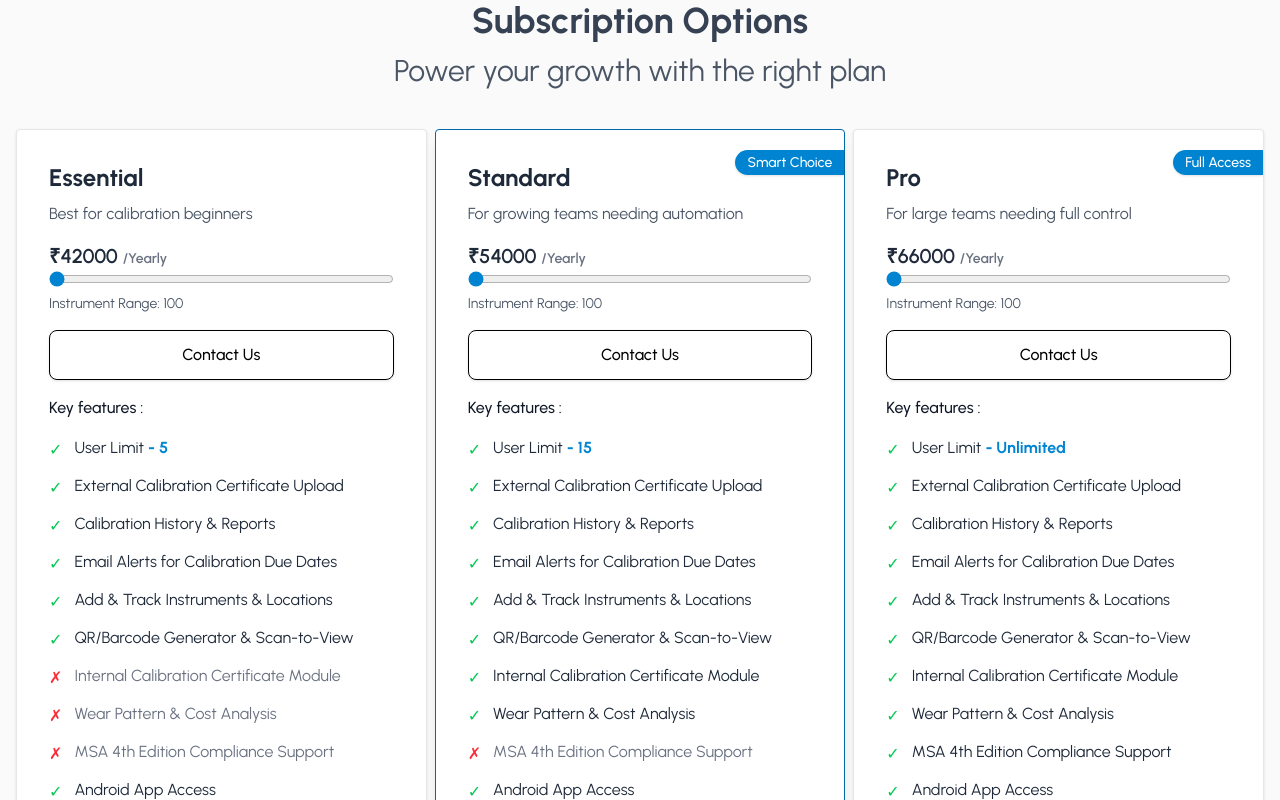
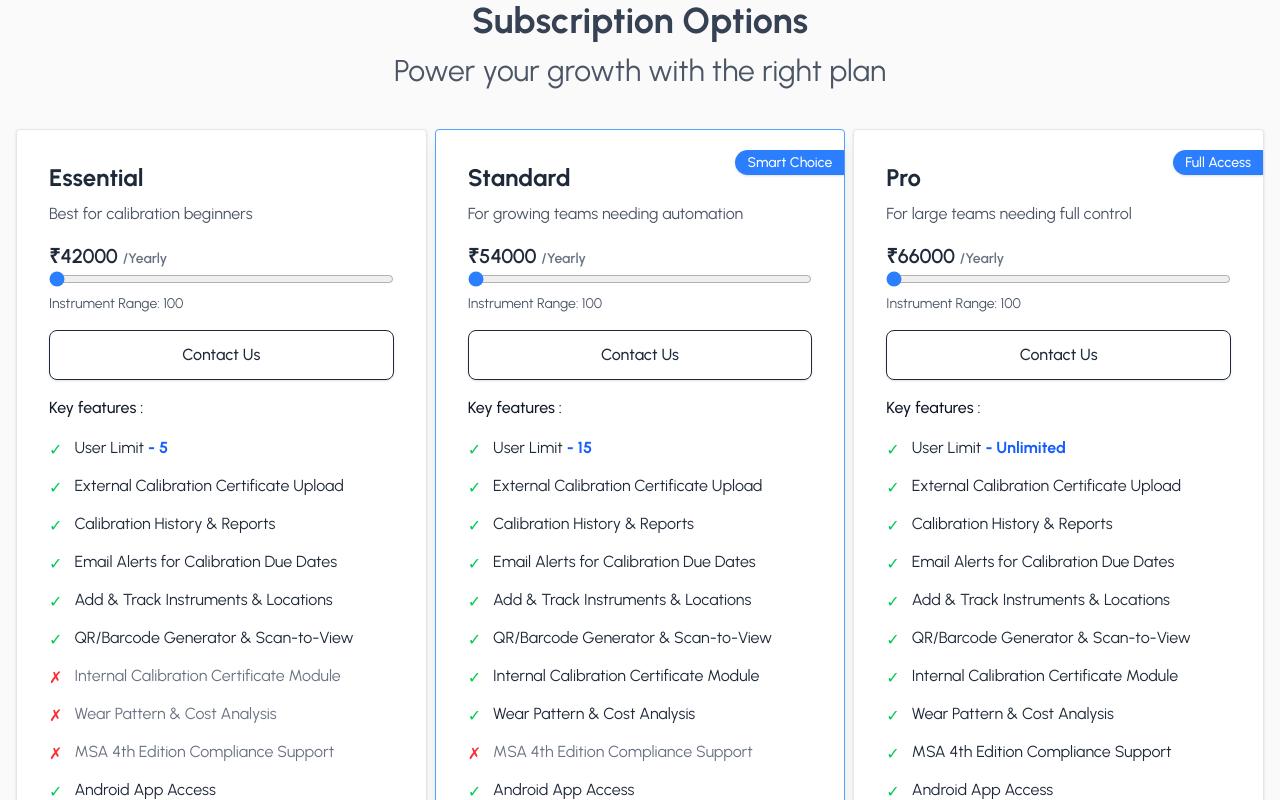
Before and after one commit to Temp445/ppap_next, a Next.js app in the folder frontend/: page / in a window 1280 px wide. Shown: the part 4620-5420 px from the top of the page. Built offline with nearby package versions, Linux system fonts and the light colour scheme; no server answers.

Commit message:
new commit

```diff
--- a/frontend/src/components/PricingTable.tsx
+++ b/frontend/src/components/PricingTable.tsx
@@ -53,7 +53,7 @@ const PricingTable: React.FC = () => {
       desc: 'Best for calibration beginners',
       buttonText: 'Contact Us',
       buttonlink: '#contact',
-      buttonClass: 'bg-none border text-black hover:bg-sky-600 hover:text-white',
+      buttonClass: 'bg-none border text-gray-800 hover:bg-blue-600 hover:text-white',
       highlighted: false,
       tag: '',
     },
@@ -62,7 +62,7 @@ const PricingTable: React.FC = () => {
       desc: 'For growing teams needing automation',
       buttonText: 'Contact Us',
       buttonlink: '#contact',
-      buttonClass: 'bg-none border text-black hover:bg-sky-600 hover:text-white',
+      buttonClass: 'bg-none border text-gray-800 hover:bg-blue-600 hover:text-white',
       highlighted: true,
       tag: 'Smart Choice',
     },
@@ -71,7 +71,7 @@ const PricingTable: React.FC = () => {
       desc: 'For large teams needing full control',
       buttonText: 'Contact Us',
       buttonlink: '#contact',
-      buttonClass: 'bg-none border text-black hover:bg-sky-600 hover:text-white',
+      buttonClass: 'bg-none border text-gray-800 hover:bg-blue-600 hover:text-white',
       highlighted: false,
       tag: 'Full Access',
     },
@@ -110,7 +110,7 @@ const PricingTable: React.FC = () => {
           </div>
           <span className={isAvailable ? 'text-gray-800' : 'text-gray-500'}>
             {feature.name}
-            {note && <span className="text-sky-600  lg:font-bold ml-1">- {note}</span>}
+            {note && <span className="text-blue-600  lg:font-bold ml-1">- {note}</span>}
           </span>
         </div>
       );
@@ -174,11 +174,11 @@ const PricingTable: React.FC = () => {
         {plans.map(plan => (
           <div
             key={plan.name}
-            className={`relative bg-white rounded border ${plan.highlighted ? 'border-sky-700 shadow-lg' : 'border-gray-200 shadow'} hover:shadow-xl transition-all`}
+            className={`relative bg-white rounded border ${plan.highlighted ? 'border-blue-400 shadow-lg' : 'border-gray-200 shadow'} hover:shadow-xl transition-all`}
           >
             {plan.tag && (
               <div className="absolute top-5 right-0">
-                <span className="bg-sky-600 text-white px-3 py-1 rounded-l-full text-sm font-medium shadow-sm">
+                <span className="bg-blue-500 text-white px-3 py-1 rounded-l-full text-sm font-medium shadow-sm">
                   {plan.tag}
                 </span>
               </div>
@@ -202,7 +202,7 @@ const PricingTable: React.FC = () => {
                   onChange={(e) =>
                     setSliderValues(prev => ({ ...prev, [plan.name]: parseInt(e.target.value) }))
                   }
-                  className="w-full accent-sky-600"
+                  className="w-full accent-blue-500"
                 />
                   <label className="text-sm text-gray-600 block mb-1">
                   Instrument Range: {sliderValues[plan.name]}
@@ -218,7 +218,7 @@ const PricingTable: React.FC = () => {
               </a>
 
               <button
-                className="w-full md:hidden bg-sky-600 text-white py-2 rounded-sm font-semibold flex items-center justify-center mt-8 mb-4"
+                className="w-full md:hidden bg-blue-600 text-white py-2 rounded-sm font-semibold flex items-center justify-center mt-8 mb-4"
                 onClick={() => togglePlanFeatures(plan.name)}
               >
                 Features List <LuSquareArrowOutUpRight className="ml-3 text-lg" />
--- a/frontend/src/components/testimonial.tsx
+++ b/frontend/src/components/testimonial.tsx
@@ -88,7 +88,7 @@ export default function TestimonialCarousel() {
               &quot; {quote} &quot;
             </p>
             <div>
-              <h3 className="text-base md:text-xl font-semibold text-gray-900">{name}</h3>
+              <h3 className="text-base md:text-xl font-semibold text-gray-800">{name}</h3>
              <p className="text-gray-500 text-xs md:text-base flex items-center gap-3 mx-auto justify-center">
     <span className="shrink-0">
       <Image src={logo} alt="Logo" width={80} height={80} className="rounded-md object-contain w-12 h-12 md:w-20 md:h-20" />
```
